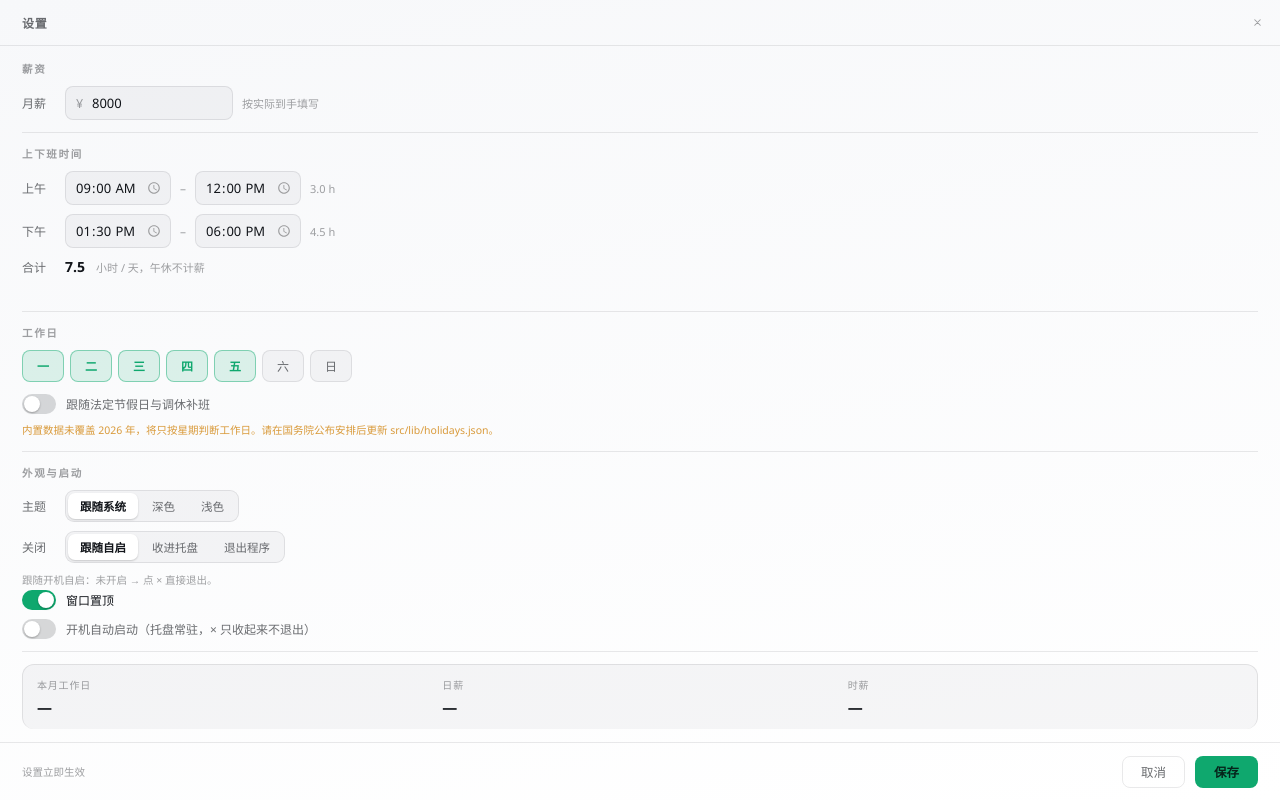
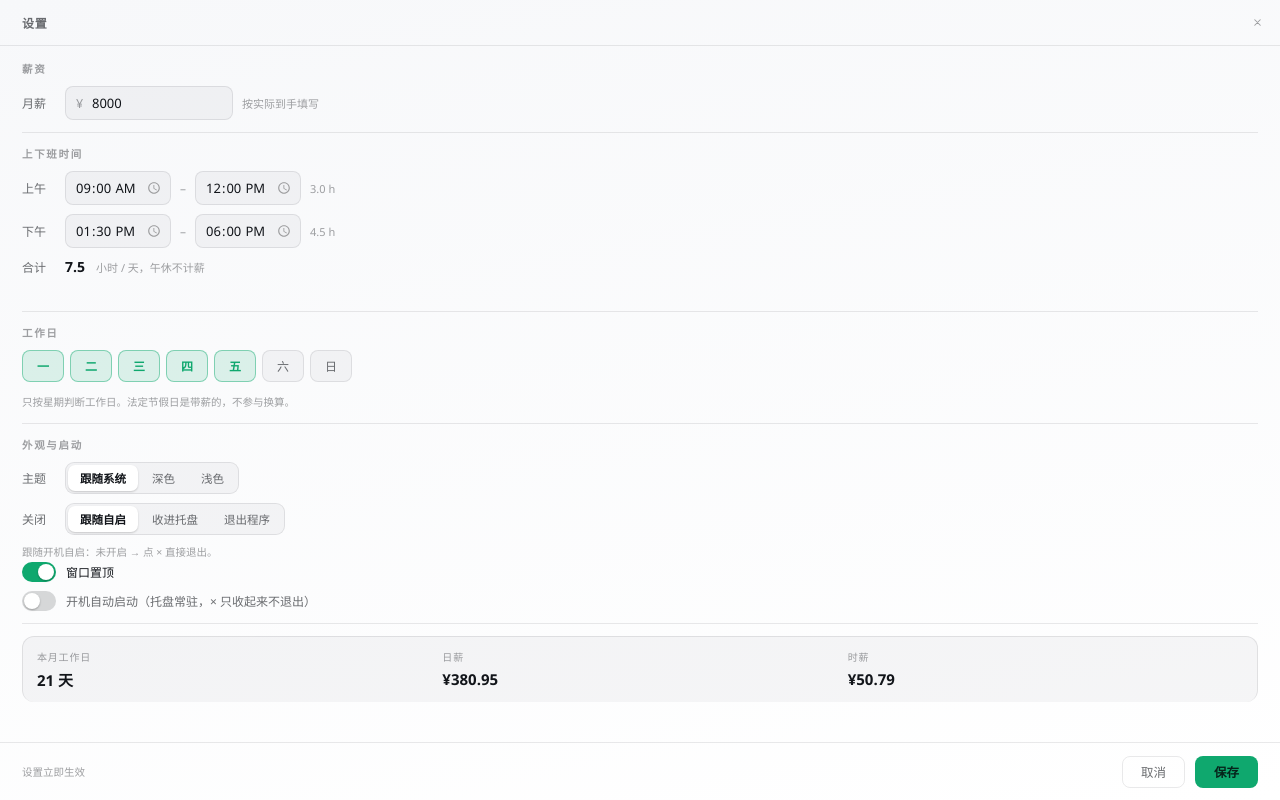
Before and after one commit to DHLlib/WageClock, a plain HTML site: page src/settings.html in a window 1280 px wide. Drawn offline with Linux system fonts and the light colour scheme.

Commit message:
refactor(ui): 设置页去掉节假日开关与说明
移除开关、模板与重新检测按钮、节假日状态提示；bridge 不再加载节假日数据，
evaluate/preview 少传一个参数。

```diff
--- a/src/scripts/bridge.js
+++ b/src/scripts/bridge.js
@@ -10,7 +10,6 @@
   const wv = window.chrome && window.chrome.webview ? window.chrome.webview : null;
   const S = window.WageSchedule;
   const LS_KEY = 'wage-clock.settings.v1';
-  const HOLIDAYS_URL = '/lib/holidays.json';
 
   // surface renderer errors in the host log: WebView2 has no console here
   window.addEventListener('error', (ev) => {
@@ -20,23 +19,11 @@
     if (wv) wv.postMessage({ action: 'js-error', payload: { message: 'unhandled rejection: ' + String(ev.reason) } });
   });
 
-  let holidays = {};
-  let holidaysReady = null;
   let seq = 0;
   const pending = new Map();
   const handlers = { tick: [], settings: [], pinned: [] };
 
-  /* ---------------- holidays ---------------- */
 
-  function loadHolidays() {
-    if (!holidaysReady) {
-      holidaysReady = fetch(HOLIDAYS_URL)
-        .then((r) => (r.ok ? r.json() : {}))
-        .catch(() => ({}))
-        .then((data) => { holidays = data; return data; });
-    }
-    return holidaysReady;
-  }
 
   /* ---------------- local storage ---------------- */
 
@@ -93,13 +80,11 @@
 
   window.api = {
     async init() {
-      await loadHolidays();
       const fromHost = await rpc('init');
       const settings = Object.assign({}, S.DEFAULT_SETTINGS, fromHost.settings || {});
       return {
         settings,
         pinned: fromHost.pinned !== false,
-        holidayInfo: fromHost.holidayInfo || { current: new Date().getFullYear(), covered: false, holidays: 0, workdays: 0 },
         autoLaunchError: fromHost.autoLaunchError || null,
         trayAvailable: fromHost.trayAvailable !== false,
       };
@@ -112,9 +97,8 @@
 
     /* Preview is always local: no reason to round-trip for arithmetic. */
     async preview(patch) {
-      await loadHolidays();
       const merged = Object.assign({}, S.DEFAULT_SETTINGS, patch || {});
-      const rates = S.hourlyRate(merged, holidays, new Date());
+      const rates = S.hourlyRate(merged, new Date());
       return {
         workdays: rates.workdays,
         daily: rates.daily,
@@ -125,7 +109,7 @@
     },
 
     evaluate(now, settings) {
-      return S.evaluate(now || new Date(), settings, holidays);
+      return S.evaluate(now || new Date(), settings);
     },
 
     setTheme(theme) { if (wv) wv.postMessage({ action: 'set-theme', payload: { theme } }); },
--- a/src/scripts/settings.js
+++ b/src/scripts/settings.js
@@ -6,7 +6,6 @@ const $ = (id) => document.getElementById(id);
 const media = window.matchMedia('(prefers-color-scheme: light)');
 
 let themeMode = 'auto';
-let holidayInfo = null;
 let autoLaunchError = null;
 let closeAction = 'auto';
 let trayAvailable = true;
@@ -58,7 +57,6 @@ function collect() {
     morning: { start: $('amStart').value, end: $('amEnd').value },
     afternoon: { start: $('pmStart').value, end: $('pmEnd').value },
     workdays: preferredDays.slice().sort(),
-    useHolidays: $('useHolidays').checked,
     theme: themeMode,
     closeAction,
     alwaysOnTop: $('alwaysOnTop').checked,
@@ -142,7 +140,6 @@ function hydrate(settings) {
   $('pmEnd').value = settings.afternoon.end;
   preferredDays = settings.workdays.slice();
   paintDays();
-  $('useHolidays').checked = !!settings.useHolidays;
   $('alwaysOnTop').checked = !!settings.alwaysOnTop;
   $('autoLaunch').checked = !!settings.autoLaunch;
   themeMode = settings.theme || 'auto';
@@ -194,17 +191,6 @@ function paintAutoLaunchError() {
   }
 }
 
-function paintHolidayNote() {
-  const el = $('holidayNote');
-  if (!holidayInfo) return;
-  if (holidayInfo.covered) {
-    el.classList.remove('warn');
-    el.textContent = `内置 ${holidayInfo.current} 年国务院放假安排：${holidayInfo.holidays} 天放假、${holidayInfo.workdays} 天补班。每年更新一次即可。`;
-  } else {
-    el.classList.add('warn');
-    el.textContent = `内置数据未覆盖 ${holidayInfo.current} 年，将只按星期判断工作日。请在国务院公布安排后更新 src/lib/holidays.json。`;
-  }
-}
 
 /* ------------------------------------------------------------------ */
 /* wire-up                                                             */
@@ -234,7 +220,7 @@ document.querySelectorAll('#theme button').forEach((b) => {
   });
 });
 
-['useHolidays', 'alwaysOnTop', 'autoLaunch'].forEach((id) => {
+['alwaysOnTop', 'autoLaunch'].forEach((id) => {
   $(id).addEventListener('change', schedulePreview);
 });
 
@@ -289,13 +275,11 @@ window.api.onSettings(({ settings: fresh, autoLaunchError: err }) => {
   schedulePreview();
 });
 
-window.api.init().then(({ settings, holidayInfo: info, autoLaunchError: err, trayAvailable: trayOk }) => {
-  holidayInfo = info;
+window.api.init().then(({ settings, autoLaunchError: err, trayAvailable: trayOk }) => {
   autoLaunchError = err || null;
   trayAvailable = trayOk !== false;
   paintTrayNote();
   hydrate(settings);
-  paintHolidayNote();
   paintAutoLaunchError();
   window.api.ready();
 });
--- a/src/settings.html
+++ b/src/settings.html
@@ -59,12 +59,7 @@
           <button data-day="6">六</button>
           <button data-day="0">日</button>
         </div>
-        <label class="switch">
-          <input type="checkbox" id="useHolidays">
-          <i></i>
-          <span>跟随法定节假日与调休补班</span>
-        </label>
-        <p class="note" id="holidayNote"></p>
+        <p class="note">只按星期判断工作日。法定节假日是带薪的，不参与换算。</p>
       </section>
 
       <section>
```
